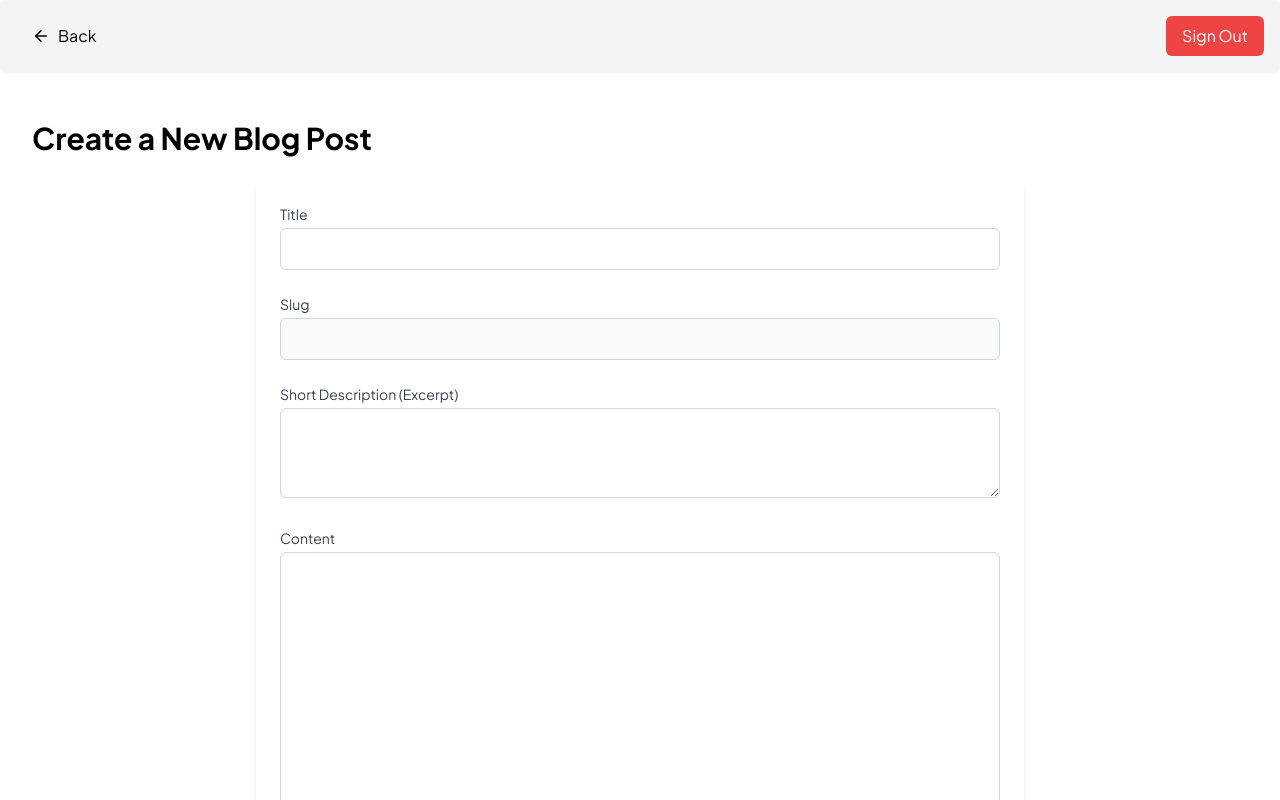
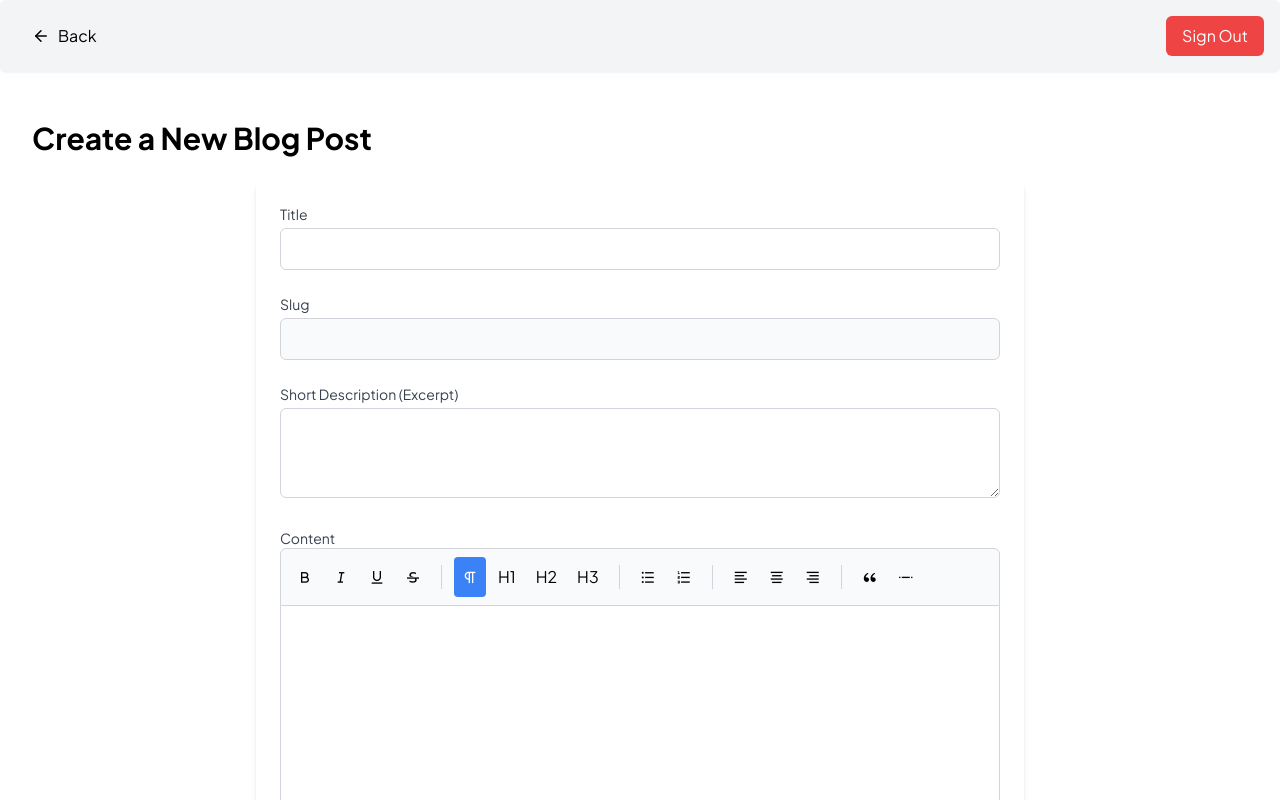
Before and after one commit to UmerDaraz163/teresol-web, a Next.js app: page /admin/blogs/new in a window 1280 px wide. Shown: the top 800 px of the page. Built offline with nearby package versions, Linux system fonts and the light colour scheme; no server answers.

Commit message:
tiptap editor config

```diff
--- a/components/BlogForm.tsx
+++ b/components/BlogForm.tsx
@@ -2,7 +2,8 @@
 
 import { useRef, useState } from 'react';
 import { createBlogAction } from '@/app/admin/blogs/actions';
-import ImageUploadForm from '@/components/ImageUploadForm'; // ✅ 1. Import the upload form
+import ImageUploadForm from '@/components/ImageUploadForm';
+import TiptapEditor from './TiptapEditor'; // ✅ 1. Import the Tiptap editor
 
 export default function BlogForm() {
   const formRef = useRef<HTMLFormElement>(null);
@@ -11,9 +12,10 @@ export default function BlogForm() {
 
   const [title, setTitle] = useState('');
   const [slug, setSlug] = useState('');
+  const [imageUrl, setImageUrl] = useState<string>('');
 
-  // ✅ 2. Add state to hold the uploaded image URL
-  const [imageUrl, setImageUrl] = useState<string>('');
+  // ✅ 2. Add state to manage the editor's content
+  const [content, setContent] = useState<string>('');
 
   const handleTitleChange = (event: React.ChangeEvent<HTMLInputElement>) => {
     const newTitle = event.target.value;
@@ -29,7 +31,6 @@ export default function BlogForm() {
     setSlug(newSlug);
   };
 
-  // ✅ 3. Create a callback function to receive the URL from the upload component
   const handleUploadComplete = (url: string) => {
     setImageUrl(url);
   };
@@ -41,16 +42,20 @@ export default function BlogForm() {
 
     const formData = new FormData(event.currentTarget);
 
-    // The hidden input for image_url will automatically be included in formData
+    // The server action will now get the HTML content from the hidden input
     const result = await createBlogAction(formData);
 
-    // If the server action returns a value, it means an error occurred.
     if (result?.error) {
       setError(result.error);
+    } else {
+      // On success, the action redirects, but we can reset state here just in case
+      formRef.current?.reset();
+      setTitle('');
+      setSlug('');
+      setImageUrl('');
+      setContent('');
     }
 
-    // On success, the page redirects, so no form reset is needed here.
-    // We only stop the submitting state if there was an error.
     setIsSubmitting(false);
   };
 
@@ -90,17 +95,18 @@ export default function BlogForm() {
         <textarea id="short_desc" name="short_desc" className="w-full p-2 mt-1 border border-gray-300 rounded-md" rows={3} />
       </div>
 
-      {/* Content Field */}
+      {/* ✅ 3. Replace the textarea with the TiptapEditor component */}
       <div>
-        <label htmlFor="content" className="block text-sm font-medium text-gray-700">Content</label>
-        <textarea id="content" name="content" className="w-full p-2 mt-1 border border-gray-300 rounded-md" rows={12} required />
+        <label className="block text-sm font-medium text-gray-700">Content</label>
+        <TiptapEditor content={content} onChange={setContent} />
+        {/* Use a hidden input to pass the HTML content to the FormData */}
+        <input type="hidden" name="content" value={content} />
       </div>
 
-      {/* ✅ 4. Replace the old input with the ImageUploadForm component */}
+      {/* Feature Image Upload */}
       <div>
         <label className="block text-sm font-medium text-gray-700">Feature Image</label>
         <ImageUploadForm uploadType="blogs" onUploadComplete={handleUploadComplete} />
-        {/* Use a hidden input to pass the imageUrl to the FormData */}
         <input type="hidden" name="image_url" value={imageUrl} />
         {imageUrl && (
           <div className="mt-4">
--- /dev/null
+++ b/components/TiptapEditor.tsx
@@ -0,0 +1,116 @@
+// components/TiptapEditor.tsx
+
+'use client';
+
+import { useEditor, EditorContent, Editor } from '@tiptap/react';
+import StarterKit from '@tiptap/starter-kit';
+import Underline from '@tiptap/extension-underline';
+import TextAlign from '@tiptap/extension-text-align';
+
+// Define the props for the toolbar component
+const MenuBar = ({ editor }: { editor: Editor | null }) => {
+  if (!editor) {
+    return null;
+  }
+
+  const buttonClasses = "p-2 rounded hover:bg-gray-200";
+  const activeClasses = "bg-blue-500 text-white hover:bg-blue-600";
+
+  return (
+    <div className="flex flex-wrap items-center gap-1 p-2 border border-gray-300 rounded-t-md bg-gray-50">
+      <button type="button" onClick={() => editor.chain().focus().toggleBold().run()} className={`${buttonClasses} ${editor.isActive('bold') ? activeClasses : ''}`}>
+        <i className="ri-bold"></i>
+      </button>
+      <button type="button" onClick={() => editor.chain().focus().toggleItalic().run()} className={`${buttonClasses} ${editor.isActive('italic') ? activeClasses : ''}`}>
+        <i className="ri-italic"></i>
+      </button>
+      <button type="button" onClick={() => editor.chain().focus().toggleUnderline().run()} className={`${buttonClasses} ${editor.isActive('underline') ? activeClasses : ''}`}>
+        <i className="ri-underline"></i>
+      </button>
+      <button type="button" onClick={() => editor.chain().focus().toggleStrike().run()} className={`${buttonClasses} ${editor.isActive('strike') ? activeClasses : ''}`}>
+        <i className="ri-strikethrough"></i>
+      </button>
+
+      <div className="h-6 border-l border-gray-300 mx-2"></div>
+
+      <button type="button" onClick={() => editor.chain().focus().setParagraph().run()} className={`${buttonClasses} ${editor.isActive('paragraph') ? activeClasses : ''}`}>
+        <i className="ri-paragraph"></i>
+      </button>
+      <button type="button" onClick={() => editor.chain().focus().toggleHeading({ level: 1 }).run()} className={`${buttonClasses} ${editor.isActive('heading', { level: 1 }) ? activeClasses : ''}`}>
+        H1
+      </button>
+      <button type="button" onClick={() => editor.chain().focus().toggleHeading({ level: 2 }).run()} className={`${buttonClasses} ${editor.isActive('heading', { level: 2 }) ? activeClasses : ''}`}>
+        H2
+      </button>
+      <button type="button" onClick={() => editor.chain().focus().toggleHeading({ level: 3 }).run()} className={`${buttonClasses} ${editor.isActive('heading', { level: 3 }) ? activeClasses : ''}`}>
+        H3
+      </button>
+
+      <div className="h-6 border-l border-gray-300 mx-2"></div>
+
+      <button type="button" onClick={() => editor.chain().focus().toggleBulletList().run()} className={`${buttonClasses} ${editor.isActive('bulletList') ? activeClasses : ''}`}>
+        <i className="ri-list-unordered"></i>
+      </button>
+      <button type="button" onClick={() => editor.chain().focus().toggleOrderedList().run()} className={`${buttonClasses} ${editor.isActive('orderedList') ? activeClasses : ''}`}>
+        <i className="ri-list-ordered"></i>
+      </button>
+
+      <div className="h-6 border-l border-gray-300 mx-2"></div>
+
+      <button type="button" onClick={() => editor.chain().focus().setTextAlign('left').run()} className={`${buttonClasses} ${editor.isActive({ textAlign: 'left' }) ? activeClasses : ''}`}>
+        <i className="ri-align-left"></i>
+      </button>
+      <button type="button" onClick={() => editor.chain().focus().setTextAlign('center').run()} className={`${buttonClasses} ${editor.isActive({ textAlign: 'center' }) ? activeClasses : ''}`}>
+        <i className="ri-align-center"></i>
+      </button>
+      <button type="button" onClick={() => editor.chain().focus().setTextAlign('right').run()} className={`${buttonClasses} ${editor.isActive({ textAlign: 'right' }) ? activeClasses : ''}`}>
+        <i className="ri-align-right"></i>
+      </button>
+
+      <div className="h-6 border-l border-gray-300 mx-2"></div>
+
+      <button type="button" onClick={() => editor.chain().focus().toggleBlockquote().run()} className={`${buttonClasses} ${editor.isActive('blockquote') ? activeClasses : ''}`}>
+        <i className="ri-double-quotes-l"></i>
+      </button>
+      <button type="button" onClick={() => editor.chain().focus().setHorizontalRule().run()} className={buttonClasses}>
+        <i className="ri-separator"></i>
+      </button>
+    </div>
+  );
+};
+
+// Define the props for the main editor component
+type TiptapEditorProps = {
+  content: string;
+  onChange: (richText: string) => void;
+};
+
+export default function TiptapEditor({ content, onChange }: TiptapEditorProps) {
+  const editor = useEditor({
+    extensions: [
+      StarterKit.configure(),
+      Underline,
+      TextAlign.configure({
+        types: ['heading', 'paragraph'],
+      }),
+    ],
+    content: content,
+    immediatelyRender: false,
+    editorProps: {
+      attributes: {
+        // ✅ Add Tailwind's 'prose' classes for beautiful typography
+        class: 'prose prose-sm sm:prose-base max-w-none focus:outline-none min-h-[300px] p-4 border-x border-b border-gray-300 rounded-b-md',
+      },
+    },
+    onUpdate({ editor }) {
+      onChange(editor.getHTML());
+    },
+  });
+
+  return (
+    <div className="tiptap-editor">
+      <MenuBar editor={editor} />
+      <EditorContent editor={editor} />
+    </div>
+  );
+}
--- a/package.json
+++ b/package.json
@@ -13,6 +13,8 @@
     "@supabase/auth-helpers-nextjs": "^0.10.0",
     "@supabase/ssr": "^0.6.1",
     "@supabase/supabase-js": "^2.55.0",
+    "@tiptap/extension-text-align": "^3.3.0",
+    "@tiptap/extension-underline": "^3.3.0",
     "@tiptap/pm": "^3.3.0",
     "@tiptap/react": "^3.3.0",
     "@tiptap/starter-kit": "^3.3.0",
@@ -33,6 +35,7 @@
   },
   "devDependencies": {
     "@tailwindcss/postcss": "^4",
+    "@tailwindcss/typography": "^0.5.16",
     "@types/bcrypt": "^6.0.0",
     "@types/node": "^20",
     "@types/react": "^19",
--- a/tailwind.config.js
+++ b/tailwind.config.js
@@ -30,5 +30,7 @@ module.exports = {
       // ------------------------------------
     },
   },
-  plugins: [],
+  plugins: [
+    require('@tailwindcss/typography'),
+  ],
 };
```
Also changed, not shown: 1 other file (tests, documents, lock files or other folders).
